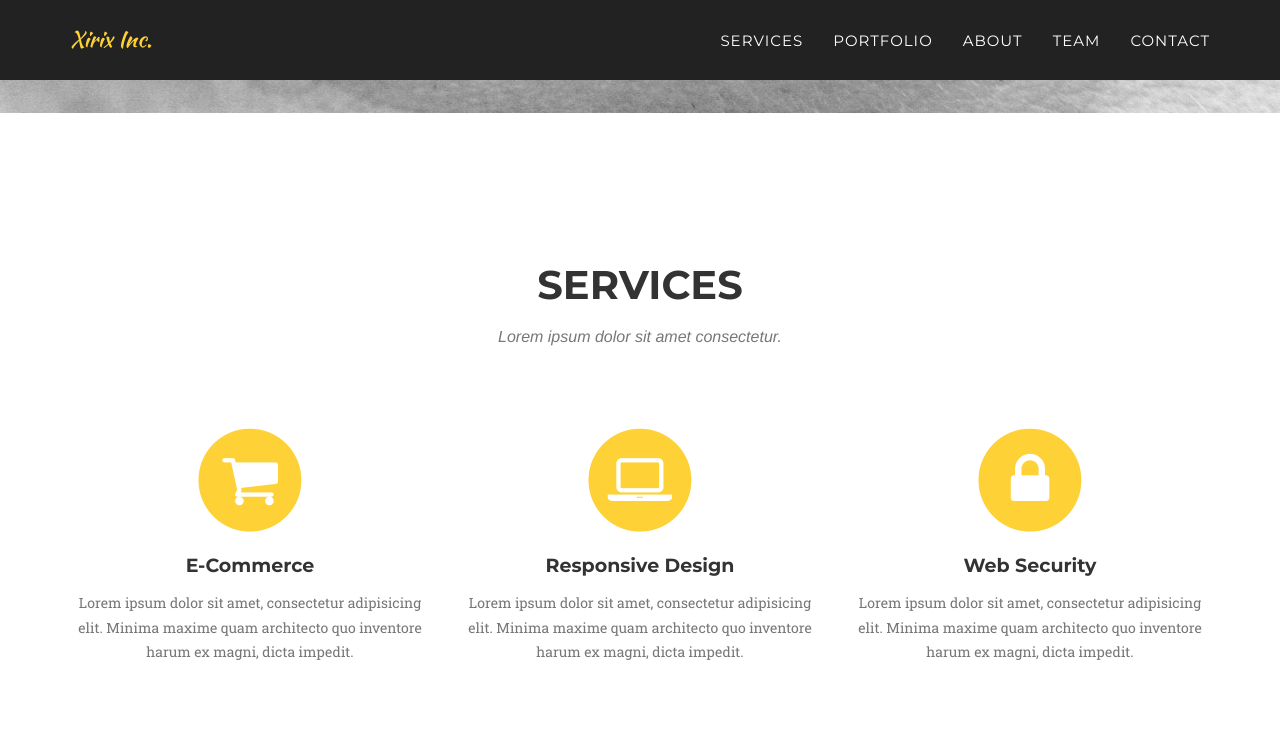
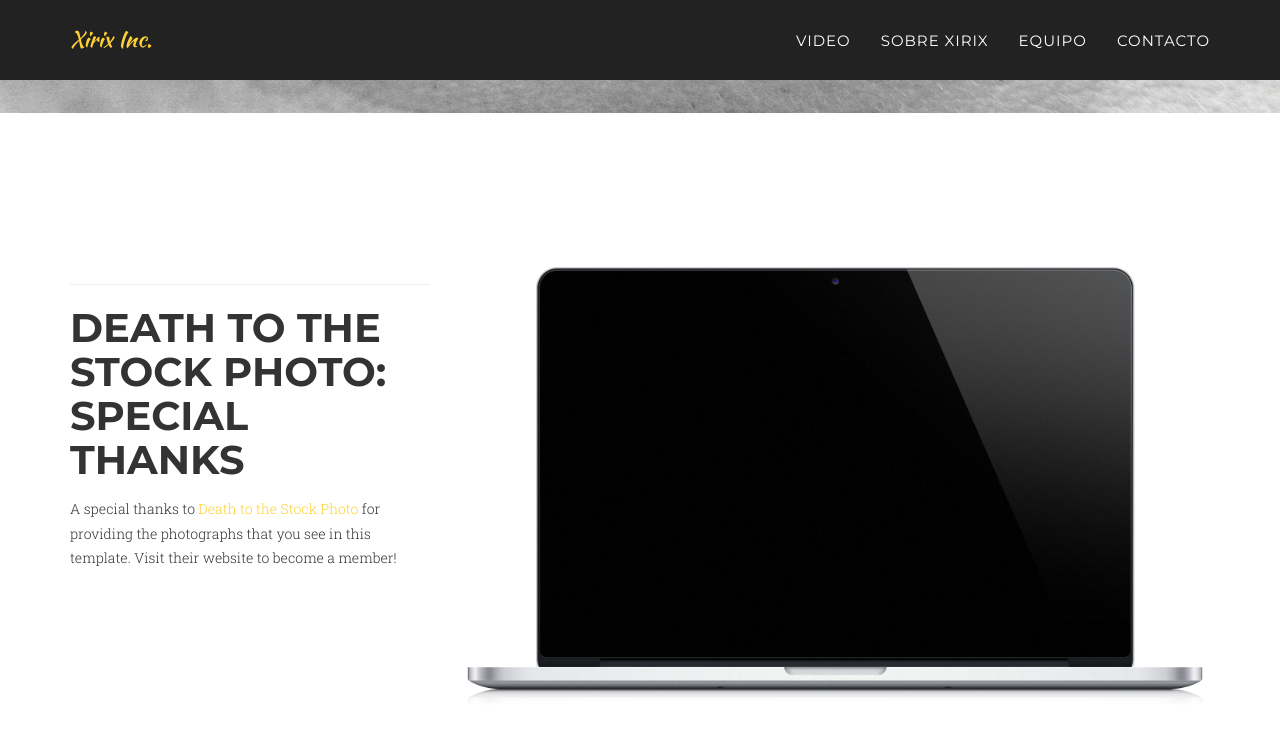
Before and after one commit to xirix-contact-lenses/xirix-contact-lenses, a Jekyll site: the page built from index.html, in a window 1280 px wide and 900 px high, scrolled down 662 px. Shown: the top 736 px of the window. Built offline with Jekyll 4.4.1, drawn with Linux system fonts in a browser that asks for light colours; some web fonts are replaced.

Commit message:
Add image over wich video will be presented.

```diff
--- a/_includes/header.html
+++ b/_includes/header.html
@@ -19,19 +19,16 @@
                         <a href="#page-top"></a>
                     </li>
                     <li>
-                        <a class="page-scroll" href="#services">Services</a>
+                        <a class="page-scroll" href="#services">Video</a>
                     </li>
                     <li>
-                        <a class="page-scroll" href="#portfolio">Portfolio</a>
+                        <a class="page-scroll" href="#about">Sobre Xirix</a>
                     </li>
                     <li>
-                        <a class="page-scroll" href="#about">About</a>
+                        <a class="page-scroll" href="#team">Equipo</a>
                     </li>
                     <li>
-                        <a class="page-scroll" href="#team">Team</a>
-                    </li>
-                    <li>
-                        <a class="page-scroll" href="#contact">Contact</a>
+                        <a class="page-scroll" href="#contact">Contacto</a>
                     </li>
                 </ul>
             </div>
--- a/_includes/services.html
+++ b/_includes/services.html
@@ -2,35 +2,16 @@
     <section id="services">
         <div class="container">
             <div class="row">
-                <div class="col-lg-12 text-center">
-                    <h2 class="section-heading">Services</h2>
-                    <h3 class="section-subheading text-muted">Lorem ipsum dolor sit amet consectetur.</h3>
+                <div class="col-lg-4 col-sm-6">
+                    <hr class="section-heading-spacer">
+                    <div class="clearfix"></div>
+                    <h2 class="section-heading">Death to the Stock Photo:<br>Special Thanks</h2>
+                    <div class="lead">
+                        <p>A special thanks to <a href="http://join.deathtothestockphoto.com/">Death to the Stock Photo</a> for providing the photographs that you see in this template.  Visit their website to become a member!</p>
+                    </div>
                 </div>
-            </div>
-            <div class="row text-center">
-                <div class="col-md-4">
-                    <span class="fa-stack fa-4x">
-                        <i class="fa fa-circle fa-stack-2x text-primary"></i>
-                        <i class="fa fa-shopping-cart fa-stack-1x fa-inverse"></i>
-                    </span>
-                    <h4 class="service-heading">E-Commerce</h4>
-                    <p class="text-muted">Lorem ipsum dolor sit amet, consectetur adipisicing elit. Minima maxime quam architecto quo inventore harum ex magni, dicta impedit.</p>
-                </div>
-                <div class="col-md-4">
-                    <span class="fa-stack fa-4x">
-                        <i class="fa fa-circle fa-stack-2x text-primary"></i>
-                        <i class="fa fa-laptop fa-stack-1x fa-inverse"></i>
-                    </span>
-                    <h4 class="service-heading">Responsive Design</h4>
-                    <p class="text-muted">Lorem ipsum dolor sit amet, consectetur adipisicing elit. Minima maxime quam architecto quo inventore harum ex magni, dicta impedit.</p>
-                </div>
-                <div class="col-md-4">
-                    <span class="fa-stack fa-4x">
-                        <i class="fa fa-circle fa-stack-2x text-primary"></i>
-                        <i class="fa fa-lock fa-stack-1x fa-inverse"></i>
-                    </span>
-                    <h4 class="service-heading">Web Security</h4>
-                    <p class="text-muted">Lorem ipsum dolor sit amet, consectetur adipisicing elit. Minima maxime quam architecto quo inventore harum ex magni, dicta impedit.</p>
+                <div class="col-lg-8 col-sm-6">
+                    <img class="img-responsive" src="img/mac/retina.png" alt="">
                 </div>
             </div>
         </div>
```
Also changed, not shown: img/mac/retina.png (added).
